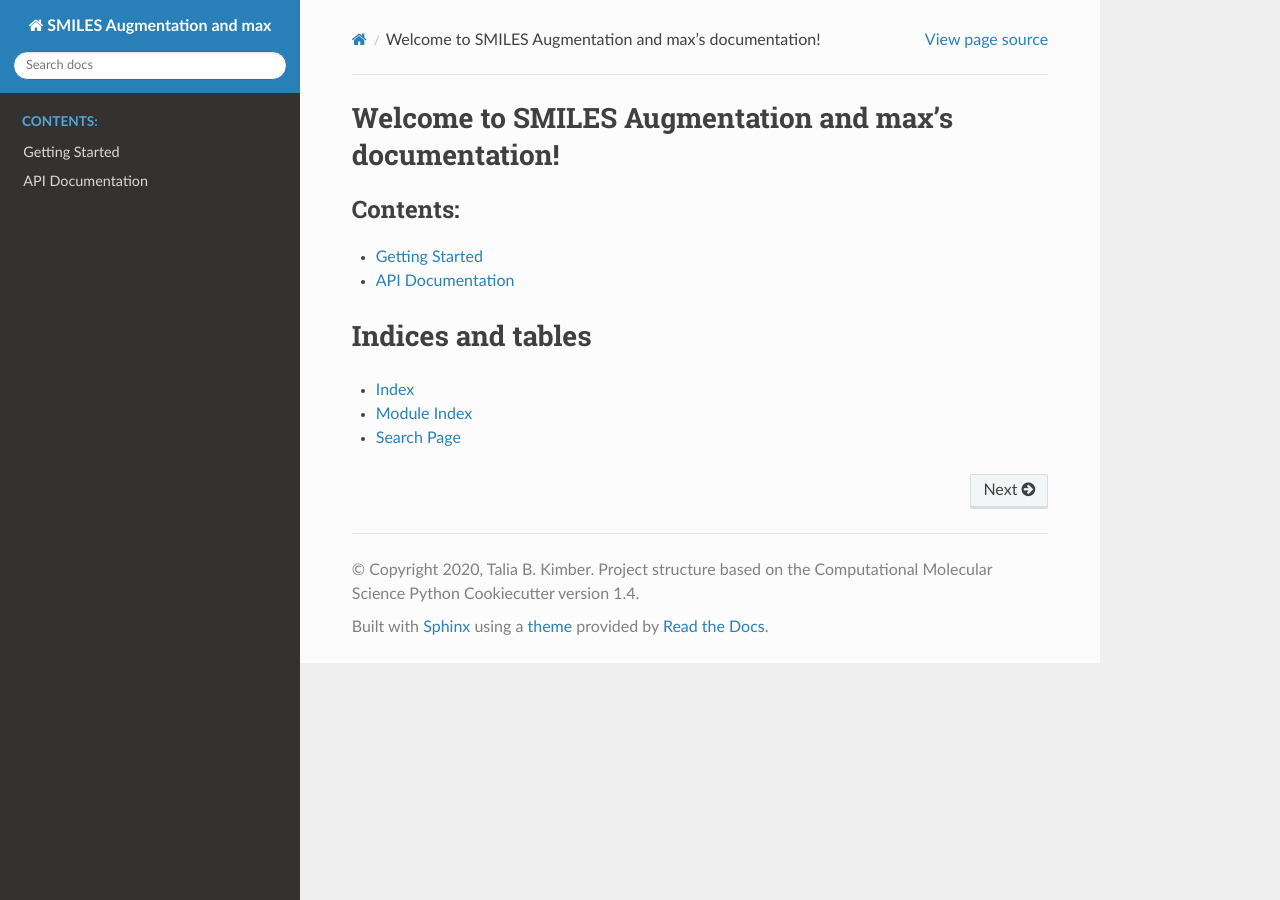
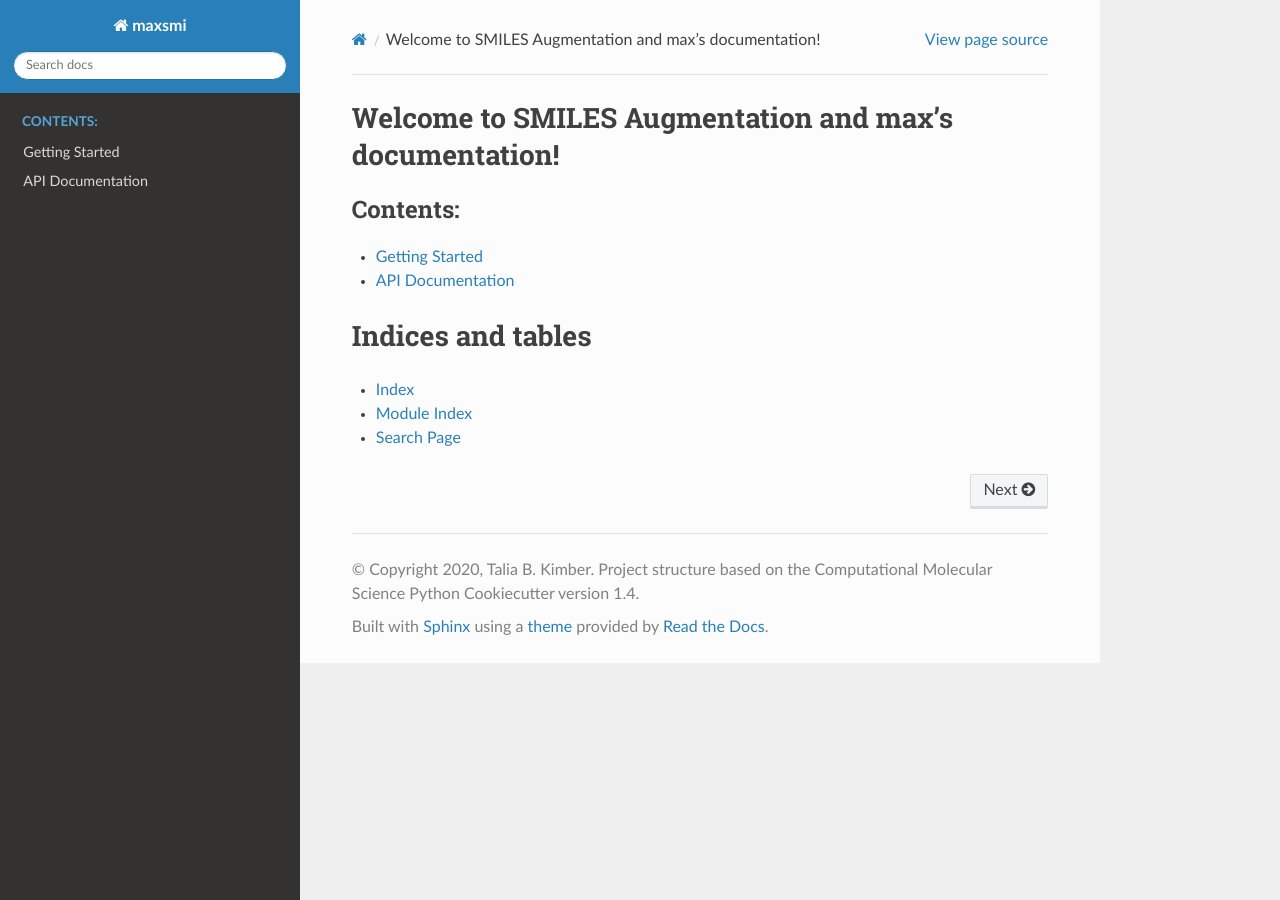
Before and after one commit to volkamerlab/maxsmi, a Sphinx documentation site: the page built from docs/index.rst, in a window 1280 px wide. Built offline with Sphinx 7.4.7 and the Read the Docs theme 2.0.0, drawn with Linux system fonts in a browser that asks for light colours.

Commit message:
Update conf.py

```diff
--- a/docs/conf.py
+++ b/docs/conf.py
@@ -21,7 +21,7 @@ sys.path.insert(0, os.path.abspath(".."))
 
 # -- Project information -----------------------------------------------------
 
-project = "SMILES Augmentation and max"
+project = "maxsmi"
 copyright = (
     "2020, Talia B. Kimber. Project structure based on the "
     "Computational Molecular Science Python Cookiecutter version 1.4"
@@ -145,7 +145,7 @@ latex_documents = [
     (
         master_doc,
         "maxsmi.tex",
-        "SMILES Augmentation and max Documentation",
+        "maxsmi Documentation",
         "maxsmi",
         "manual",
     ),
@@ -157,7 +157,7 @@ latex_documents = [
 # One entry per manual page. List of tuples
 # (source start file, name, description, authors, manual section).
 man_pages = [
-    (master_doc, "maxsmi", "SMILES Augmentation and max Documentation", [author], 1)
+    (master_doc, "maxsmi", "maxsmi Documentation", [author], 1)
 ]
 
 
@@ -170,7 +170,7 @@ texinfo_documents = [
     (
         master_doc,
         "maxsmi",
-        "SMILES Augmentation and max Documentation",
+        "maxsmi Documentation",
         author,
         "maxsmi",
         "Find the optimal SMILES augmentationn for accurate prediction.",
```
